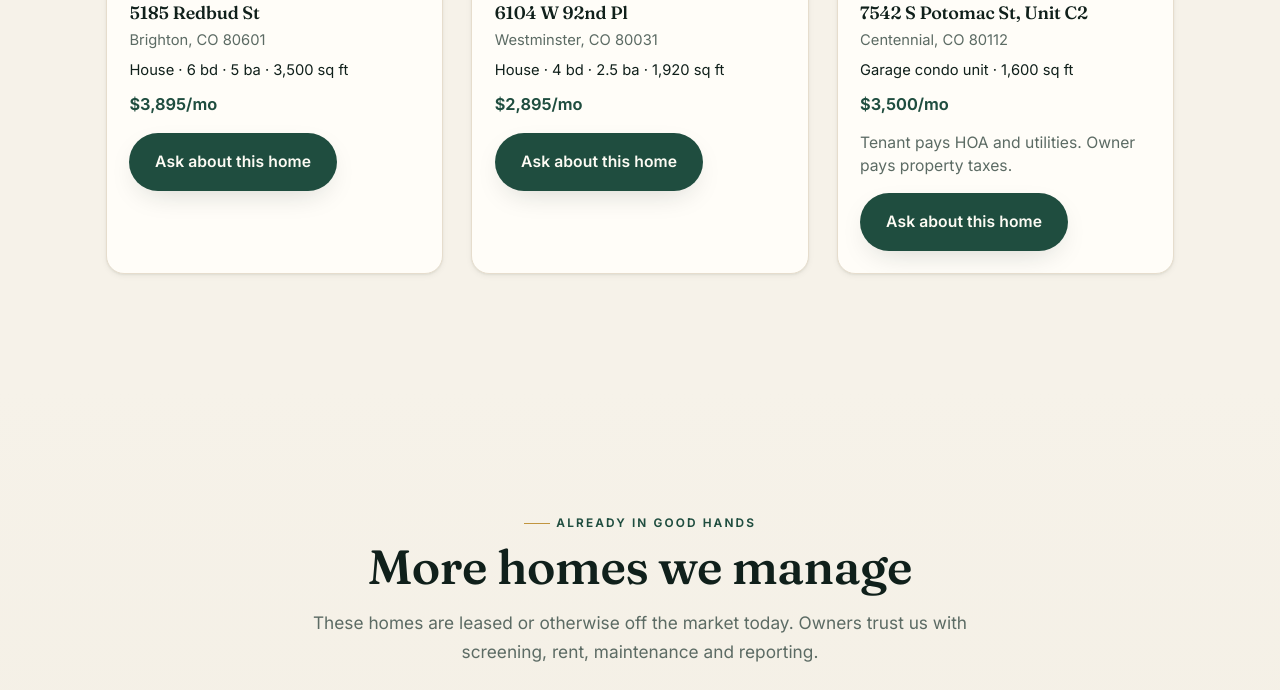
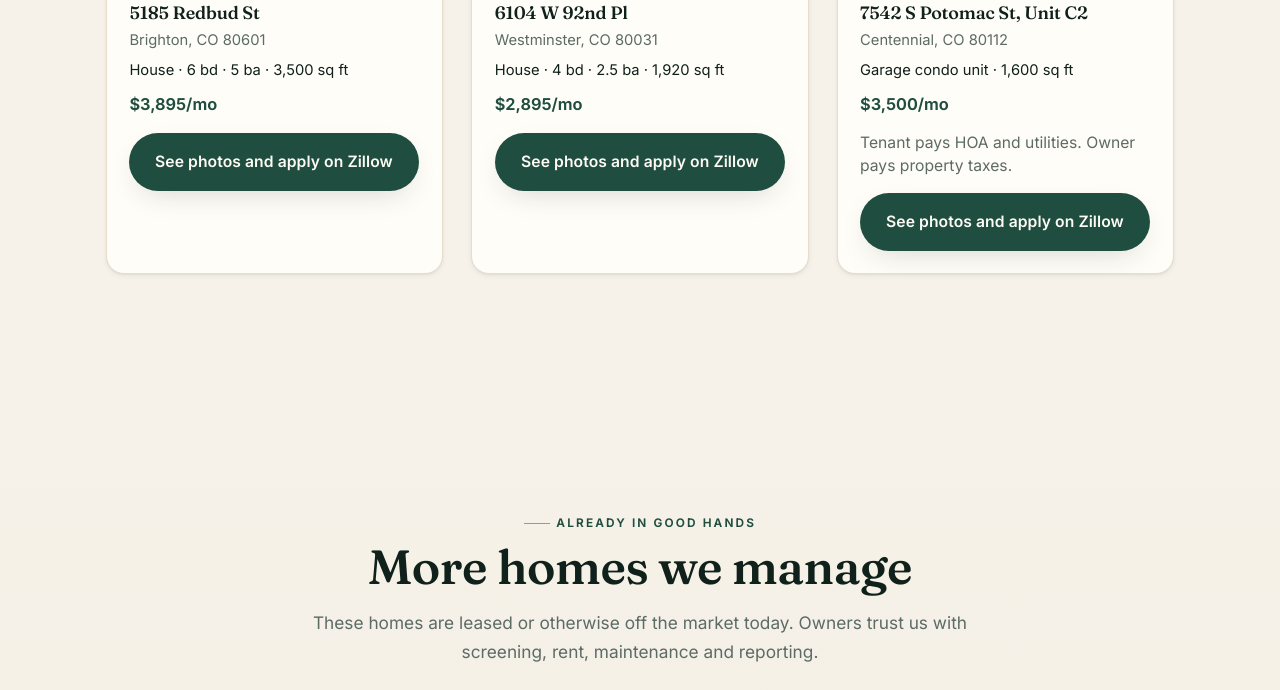
Before and after one commit to bannoura9/homeremediespm-website, a plain HTML site: page properties.html in a window 1280 px wide. Shown: the part 1298-1988 px from the top of the page. Drawn offline with Linux system fonts and the light colour scheme.

Commit message:
Properties page: for-rent cards open their Zillow listings (#2)
Co-authored-by: Claude <noreply@anthropic.com>

```diff
--- a/properties.html
+++ b/properties.html
@@ -179,7 +179,7 @@ if (/(^|\.)homeremediespm\.com$/.test(location.hostname)) { (function(c,l,a,r,i,
           <div class="prop-card__place">Brighton, CO 80601</div>
           <div class="prop-card__facts">House · 6 bd · 5 ba · 3,500 sq ft</div>
           <div class="prop-card__rent">$3,895/mo</div>
-          <a class="btn btn--primary prop-card__cta" href="contact.html">Ask about this home</a>
+          <a class="btn btn--primary prop-card__cta" href="https://www.zillow.com/homedetails/5185-Redbud-St-Brighton-CO-80601/103009732_zpid/" target="_blank" rel="noopener">See photos and apply on Zillow</a>
         </div>
       </article>
       <article class="card prop-card reveal d1">
@@ -192,7 +192,7 @@ if (/(^|\.)homeremediespm\.com$/.test(location.hostname)) { (function(c,l,a,r,i,
           <div class="prop-card__place">Westminster, CO 80031</div>
           <div class="prop-card__facts">House · 4 bd · 2.5 ba · 1,920 sq ft</div>
           <div class="prop-card__rent">$2,895/mo</div>
-          <a class="btn btn--primary prop-card__cta" href="contact.html">Ask about this home</a>
+          <a class="btn btn--primary prop-card__cta" href="https://www.zillow.com/homedetails/6104-W-92nd-Pl-Westminster-CO-80031/13690804_zpid/" target="_blank" rel="noopener">See photos and apply on Zillow</a>
         </div>
       </article>
       <article class="card prop-card reveal d2">
@@ -206,7 +206,7 @@ if (/(^|\.)homeremediespm\.com$/.test(location.hostname)) { (function(c,l,a,r,i,
           <div class="prop-card__facts">Garage condo unit · 1,600 sq ft</div>
           <div class="prop-card__rent">$3,500/mo</div>
           <p class="prop-card__terms">Tenant pays HOA and utilities. Owner pays property taxes.</p>
-          <a class="btn btn--primary prop-card__cta" href="contact.html">Ask about this home</a>
+          <a class="btn btn--primary prop-card__cta" href="https://www.zillow.com/homedetails/7542-S-Potomac-St-C2-Englewood-CO-80112/465986154_zpid/" target="_blank" rel="noopener">See photos and apply on Zillow</a>
         </div>
       </article>
     </div>
```
